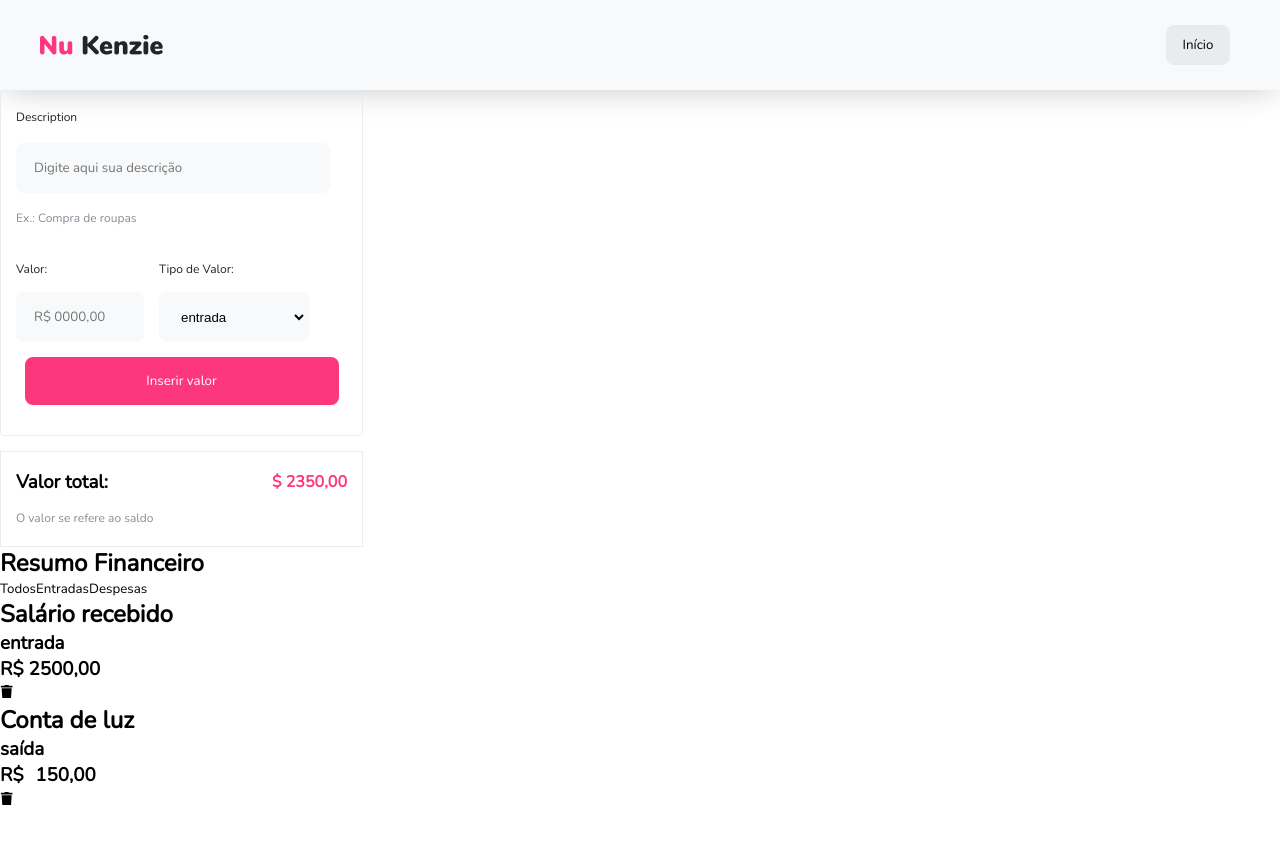
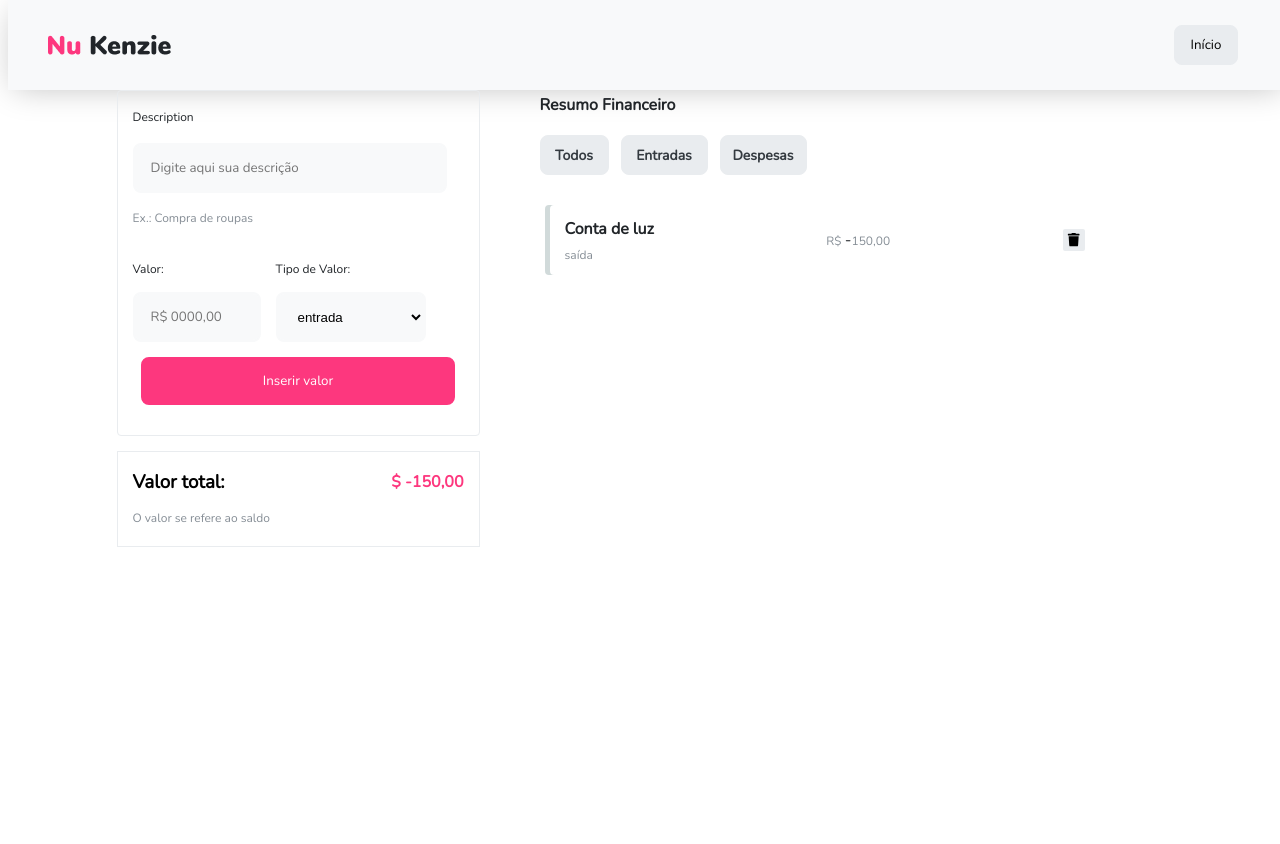
Before and after one commit to Kenzie-Academy-Brasil-Developers/Nu-Kenzie.LuckDev22, a React (Vite) app: page / in a window 1280 px wide. Both pictures are taken after a click on the button "Iniciar". Shown: the top 844 px of the page. Before the commit the page ends 811 px from the top, so only its background shows below. Built offline with nearby package versions, Linux system fonts and the light colour scheme.

Commit message:
add all styled

```diff
--- a/src/App.jsx
+++ b/src/App.jsx
@@ -5,7 +5,6 @@ import "./styles/index.css";
 
 function App() {
   const [listTransactions, setListTransactions] = useState([
-    { description: "Salário recebido", type: "entrada", value: 2500 },
     { description: "Conta de luz", type: "saída", value: 150 },
   ]);
 
--- /dev/null
+++ b/src/components/CardList/Card/index.css
@@ -0,0 +1,70 @@
+ul {
+  display: flex;
+  flex-direction: column;
+  justify-content: center;
+  align-items: center;
+  gap: 18px;
+  padding-left: 10px;
+}
+
+li {
+  width: 100%;
+  border-radius: 4px;
+  display: flex;
+  flex-direction: column;
+  align-items: flex-start;
+  padding: 15px;
+  gap: 15px;
+}
+
+@media (min-width: 768px) {
+  li {
+    height: 70px;
+    display: flex;
+    justify-content: space-between;
+    flex-direction: row;
+    align-items: center;
+    padding: 15px;
+  }
+}
+
+.entrada {
+  box-shadow: -5px 0px 0px 0px rgb(3, 184, 152);
+}
+
+.saída {
+  box-shadow: -5px 0px 0px 0px rgba(207, 216, 216, 0.94);
+}
+
+li h2 {
+  color: var(--grey-4);
+  font-weight: 700;
+  font-size: 1rem;
+  line-height: 1.875rem;
+}
+
+li h3 {
+  color: var(--grey-3);
+  font-weight: 400;
+  font-size: 0.75rem;
+  line-height: 1.375rem;
+}
+
+h3 span {
+  color: var(--grey-4);
+}
+
+.trash {
+  display: flex;
+  align-items: center;
+  justify-content: center;
+  background: var(--grey-2);
+  border-radius: 2px;
+  border: none;
+  width: 22px;
+  height: 22px;
+}
+
+.trash:hover {
+  background: var(--grey-3);
+}
--- a/src/components/CardList/Card/index.jsx
+++ b/src/components/CardList/Card/index.jsx
@@ -1,19 +1,21 @@
 import React from "react";
 import { FaTrash } from "react-icons/fa";
 import { Button } from "../../Button";
+import "./index.css"
 
 export const Card = ({ delCard, list, index }) => {
   return (
     <li key={index} className={list.type === "entrada" ? "entrada" : "saída"}>
-      <div className="">
-        <h2 className="titleDescrip">{list.description}</h2>
-        <h3 className="type">{list.type}</h3>
+
+      <div>
+        <h2>{list.description}</h2>
+        <h3>{list.type}</h3>
       </div>
-      <h3 className="value">
+      <h3>
         R$ {list.type === "saída" ? <span>-</span> : <></>}
         {list.value},00
       </h3>
-      <Button actionFunction={() => delCard(list.id)}>
+      <Button className="trash"actionFunction={() => delCard(list.id)}>
         <FaTrash />
       </Button>
     </li>
--- /dev/null
+++ b/src/components/CardList/index.css
@@ -0,0 +1,48 @@
+.divFilter {
+  display: flex;
+  flex-direction: column;
+  max-width: 363px;
+}
+
+.divFilter h2 {
+  font-weight: 700;
+  font-size: 16px;
+  line-height: 30px;
+  color: var(--grey-4);
+}
+
+.divBtn{
+    margin-top: 15px;
+    display: flex;
+    gap: 12px;
+    margin-bottom: 30px;
+}
+
+.btnFilter {
+    width: 69px;
+    height: 40px;
+    background: var(--grey-2);
+    border: 1.4px solid var(--grey-2);
+    border-radius: 8px;
+    font-weight: 600;
+    font-size: 14px;
+    line-height: 19px;
+    color: #343a40;
+  }
+
+  .btnFilter:focus {
+    color:var(--grey-0);
+    background: var(--color-primary);
+    border: 1.4px solid var(--color-primary);
+  }
+
+  .btnFilter:hover {
+    color:var(--grey-0);
+    background: var(--color-primary);
+    border: 1.4px solid var(--color-primary);
+  }
+
+
+  .filterTwo {
+    width: 87px;
+  }
--- a/src/components/CardList/index.jsx
+++ b/src/components/CardList/index.jsx
@@ -2,6 +2,7 @@ import React from "react";
 import { Button } from "../Button";
 import { Card } from "./Card";
 import CardEmpty from "../../img/NoCard.png";
+import "./index.css";
 
 export const CardList = ({
   listTransactions,
@@ -15,29 +16,31 @@ export const CardList = ({
 
   return (
     <>
-      <div>
+      <div className="divFilter">
         <h2>Resumo Financeiro</h2>
+        <div className="divBtn">
           <Button
-          className=""
+            className="btnFilter"
             actionFunction={() => setFilter("todos")}
             value="todos"
           >
             Todos
           </Button>
           <Button
-          className=""
+            className="btnFilter filterTwo"
             actionFunction={() => setFilter("entrada")}
             value="entrada"
           >
             Entradas
           </Button>
           <Button
-          className=""
+            className="btnFilter filterTwo"
             actionFunction={() => setFilter("saída")}
             value="saída"
           >
             Despesas
           </Button>
+        </div>
       </div>
       <div>
         <ul>
--- a/src/components/Form/index.css
+++ b/src/components/Form/index.css
@@ -1,5 +1,6 @@
 form {
   width: 22.6875rem;
+  max-width: 363px;
   border: 1px solid var(--grey-2);
   border-radius: 4px;
   display: flex;
--- /dev/null
+++ b/src/pages/Home/index.css
@@ -0,0 +1,29 @@
+@media (min-width: 768px) {
+  .sectionCards {
+    width: 560px;
+    display: flex;
+
+    flex-direction: column;
+  }
+
+  .corpo {
+    max-width: 1200px;
+    margin-top:30px;
+    width: 100vw;
+    height: 100vh;
+    display: flex;
+    justify-content: center;
+    transition: all 1s ease;
+    gap:60px
+  }
+}
+
+
+/* .corpo{
+    display: flex;
+    justify-content: center;
+} */
+
+.homePage {
+  padding-left: 8px;
+}
--- a/src/pages/Home/index.jsx
+++ b/src/pages/Home/index.jsx
@@ -3,6 +3,7 @@ import { CardList } from "../../components/CardList";
 import { Form } from "../../components/Form";
 import { Header } from "../../components/Header";
 import { TotalValue } from "../../components/TotalValue";
+import "./index.css";
 
 export const Home = ({
   setHome,
@@ -11,10 +12,10 @@ export const Home = ({
   setFilter,
 }) => {
   return (
-    <>
+    <div className="homePage">
       <Header setHome={setHome} />
+      <div className="corpo">
         <section>
-        <div>
           <Form
             listTransactions={listTransactions}
             setListTransactions={setListTransactions}
@@ -25,10 +26,8 @@ export const Home = ({
           ) : (
             <></>
           )}
-        </div>
-        <div></div>
         </section>
-      <section>
+        <section className="sectionCards">
           <CardList
             setHome={setHome}
             setListTransactions={setListTransactions}
@@ -36,6 +35,7 @@ export const Home = ({
             setFilter={setFilter}
           />
         </section>
-    </>
+      </div>
+    </div>
   );
 };
--- a/src/styles/global.css
+++ b/src/styles/global.css
@@ -1,5 +1,5 @@
 :root {
-  --color-primary:   #fd377e;
+  --color-primary: #fd377e;
   --color-primary-2: #e34981;
   --color-secondary: #03b898;
 
--- a/src/styles/reset.css
+++ b/src/styles/reset.css
@@ -7,7 +7,7 @@
 }
 
 html, body, #root, #root>div {
-    height: 100%;
+    height: 100vw;
 }
 
 button{
```
Lines whose indentation alone changed are shown as unchanged.
